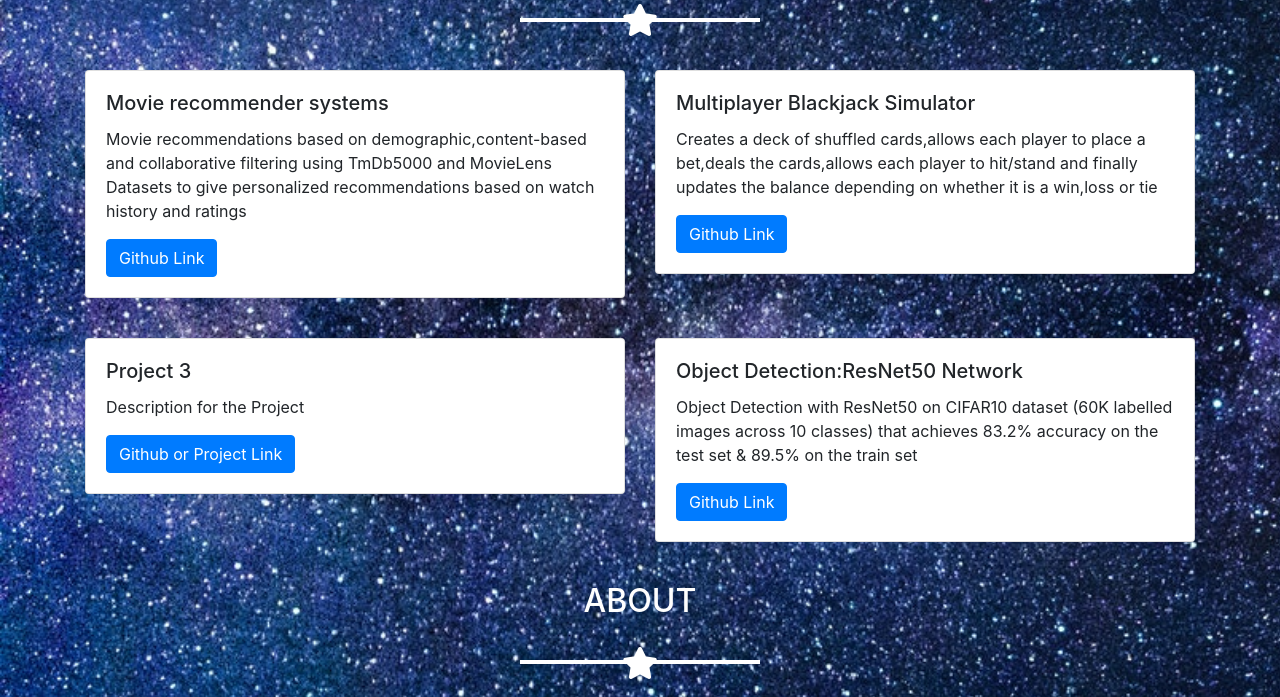
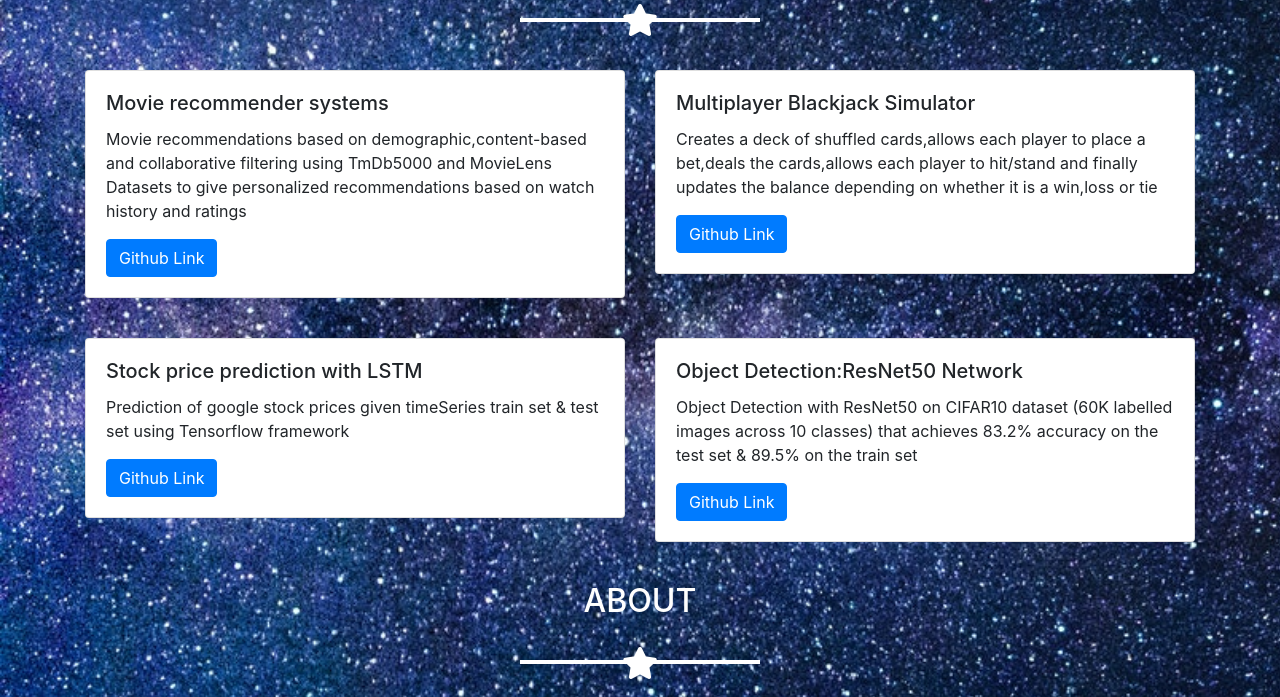
Before and after one commit to Mithun691/myCV, a plain HTML site: page index.html in a window 1280 px wide. Shown: the part 522-1219 px from the top of the page. Drawn offline with nearby package versions, Linux system fonts and the light colour scheme.

Commit message:
Add stock prediction

```diff
--- a/index.html
+++ b/index.html
@@ -77,9 +77,9 @@
 			  <div class="col-sm-6">
 				<div class="card">
 				  <div class="card-body">
-					<h5 class="card-title">Project 3</h5>
-					<p class="card-text">Description for the Project</p>
-					<a href="#" class="btn btn-primary">Github or Project Link</a>
+					<h5 class="card-title">Stock price prediction with LSTM</h5>
+					<p class="card-text">Prediction of google stock prices given timeSeries train set & test set using Tensorflow framework</p>
+					<a href="https://github.com/Mithun691/stockPricePrediction-LSTM" class="btn btn-primary">Github Link</a>
 				  </div>
 				</div>
 			  </div>
```
